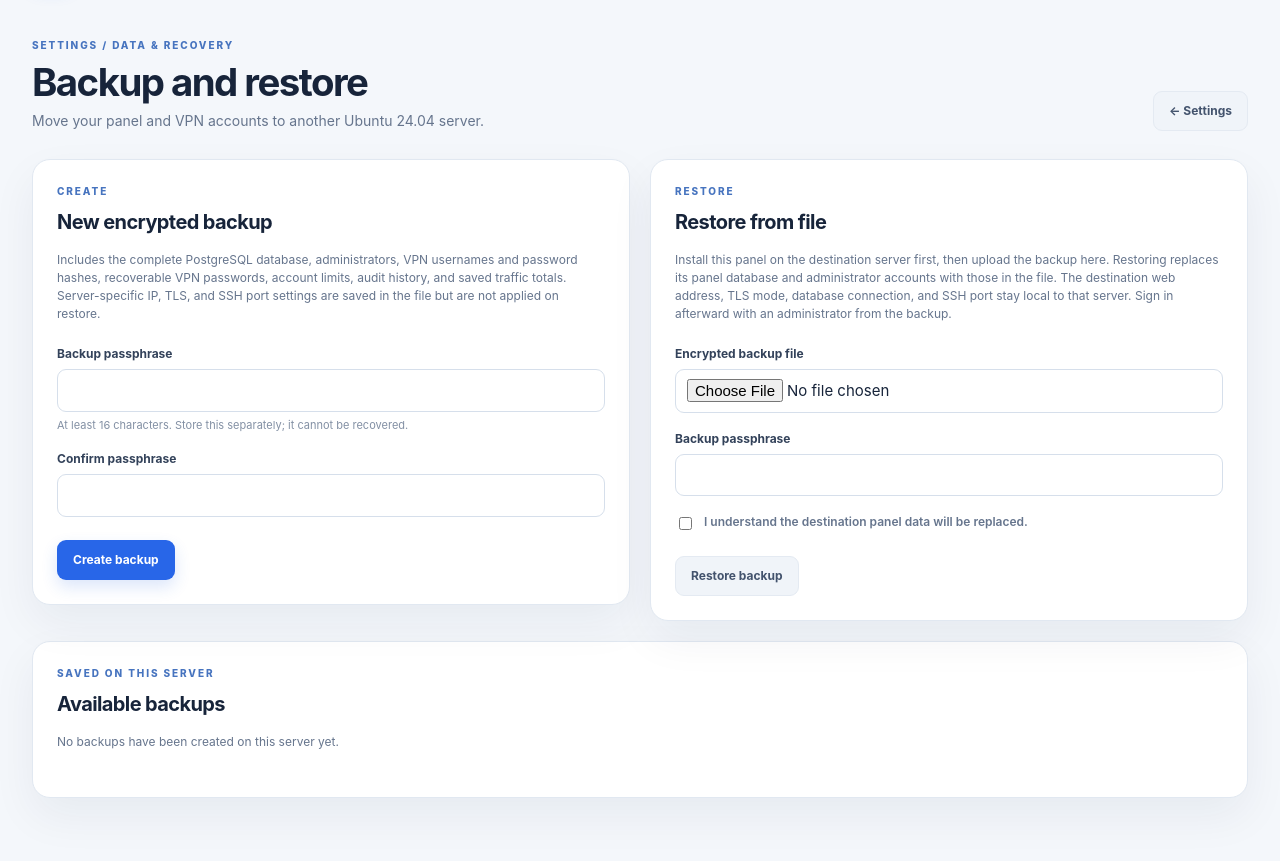
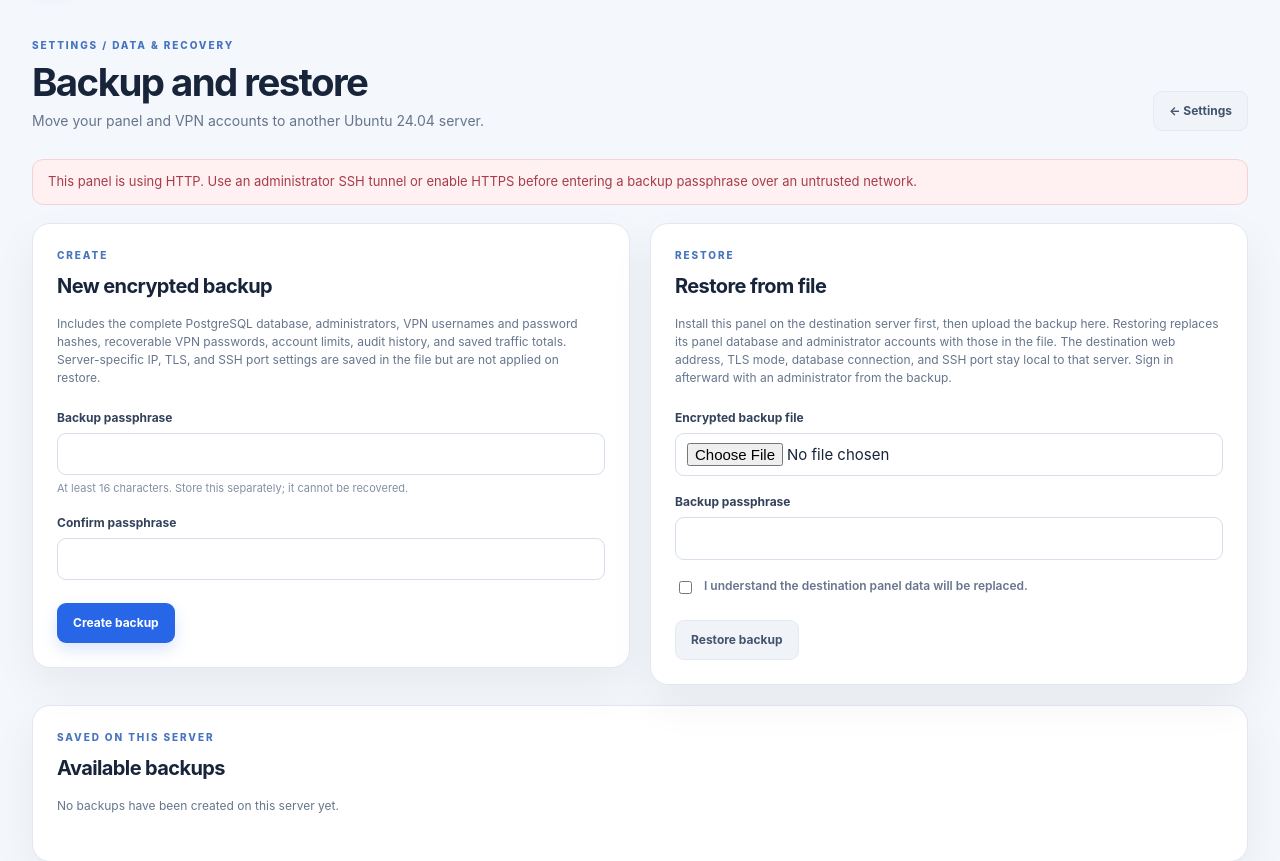
Before and after one commit to EmadNajafi/sshpanel, a Django app: page /settings/backups/ in a window 1280 px wide. Shown: the part 77-938 px from the top of the page. Before the commit the page ends 917 px from the top, so only its background shows below. Run offline with Django 5.2, Linux system fonts and the light colour scheme; the visitor is signed in with stand-in values (Sample User, id 1).

Commit message:
Warn before sending backup passphrases over HTTP

```diff
--- a/accounts/tests.py
+++ b/accounts/tests.py
@@ -195,7 +195,9 @@ class AccountViewsTests(TestCase):
 
     @patch("accounts.views.list_backups", return_value=[])
     def test_backup_settings_requires_staff(self, listing):
-        self.assertContains(self.client.get(reverse("backup_settings")), "Backup and restore")
+        page = self.client.get(reverse("backup_settings"))
+        self.assertContains(page, "Backup and restore")
+        self.assertContains(page, "This panel is using HTTP")
         self.client.logout()
         self.assertEqual(self.client.get(reverse("backup_settings")).status_code, 302)
         self.assertEqual(self.client.post(reverse("create_backup"), {"passphrase": "A" * 16}).status_code, 302)
--- a/accounts/views.py
+++ b/accounts/views.py
@@ -257,7 +257,7 @@ def backup_settings(request):
     except OSError:
         backups = []
         messages.error(request, "Backups could not be listed.")
-    return render(request, "backups.html", {"backups": backups})
+    return render(request, "backups.html", {"backups": backups, "tls_enabled": settings.TLS_ENABLED})
 
 
 @staff_required
--- a/templates/backups.html
+++ b/templates/backups.html
@@ -5,6 +5,7 @@
   <div><p class="eyebrow">SETTINGS / DATA & RECOVERY</p><h1>Backup and restore</h1><p class="page-intro">Move your panel and VPN accounts to another Ubuntu 24.04 server.</p></div>
   <a class="button button-secondary" href="{% url 'panel_settings' %}">← Settings</a>
 </div>
+{% if not tls_enabled %}<div class="notice error" role="alert">This panel is using HTTP. Use an administrator SSH tunnel or enable HTTPS before entering a backup passphrase over an untrusted network.</div>{% endif %}
 <div class="settings-grid">
   <section class="panel settings-panel">
     <div class="panel-heading"><div><p class="eyebrow">CREATE</p><h2>New encrypted backup</h2></div></div>
```
